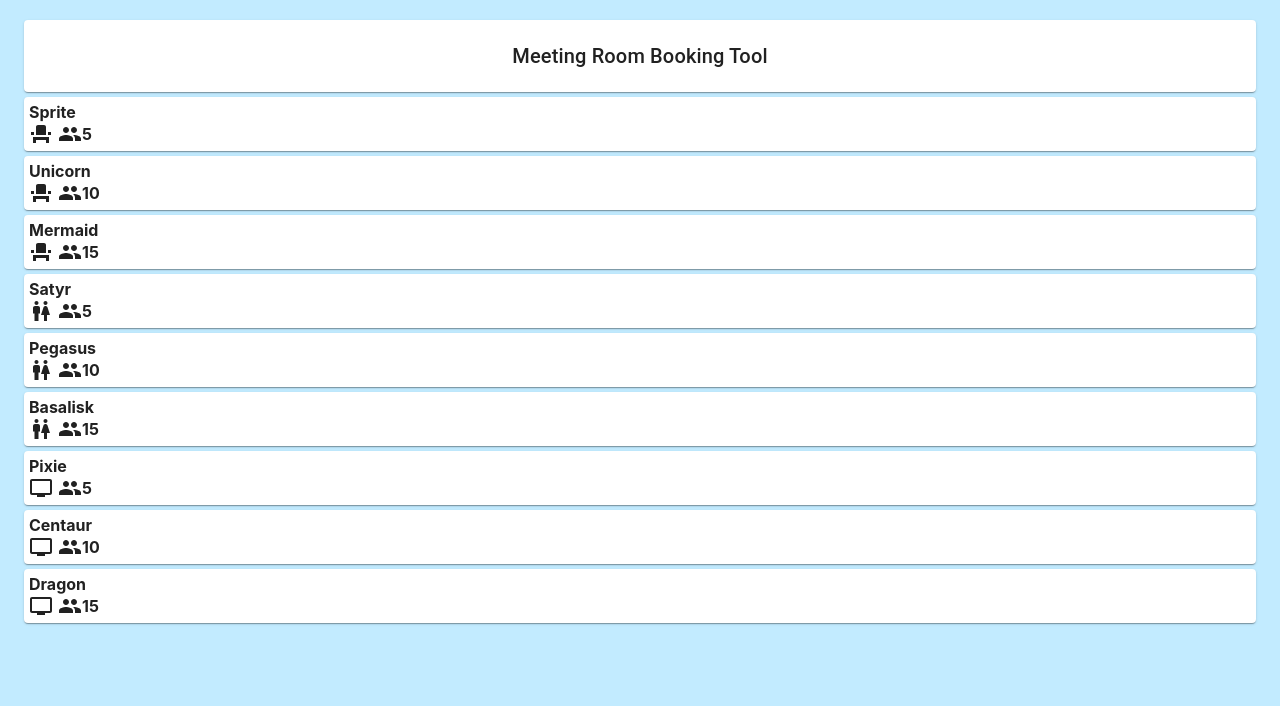
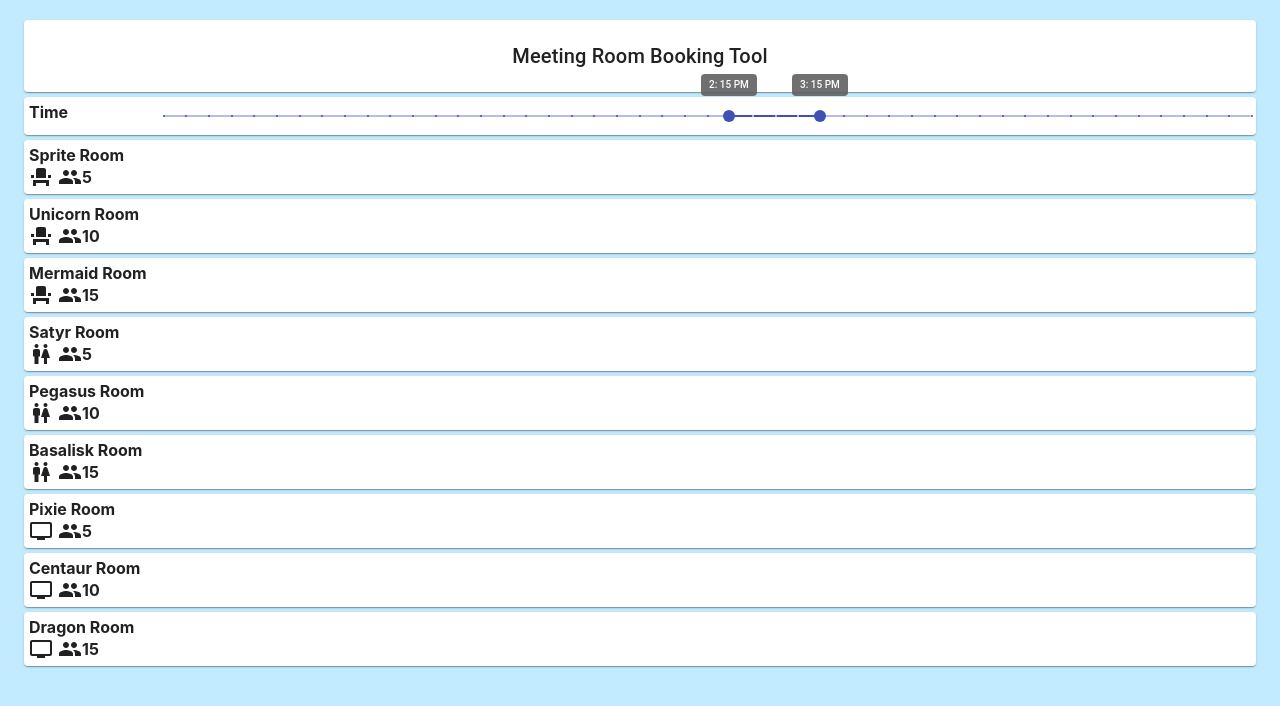
Before and after one commit to Tekkromancer/zensark-meeting-rooms, a React (Create React App) app: page / in a window 1280 px wide. Shown: the top 706 px of the page. Built offline with nearby package versions, Linux system fonts and the light colour scheme; data requests are answered from the project's data file.

Commit message:
add time slider

```diff
--- a/db.json
+++ b/db.json
@@ -1,7 +1,9 @@
 {
-  "officeHours": {
+  "config": {
     "start": 8,
-    "end": 20
+    "end": 20,
+    "increment": 15,
+    "defaultMeetingLength": 60
   },
   "roomTypes": [
     {
@@ -40,55 +42,55 @@
   "rooms": [
     {
       "id": 0,
-      "name": "Sprite",
+      "name": "Sprite Room",
       "roomTypeID": 0,
       "capacityID": 0
     },
     {
       "id": 1,
-      "name": "Unicorn",
+      "name": "Unicorn Room",
       "roomTypeID": 0,
       "capacityID": 1
     },
     {
       "id": 2,
-      "name": "Mermaid",
+      "name": "Mermaid Room",
       "roomTypeID": 0,
       "capacityID": 2
     },
     {
       "id": 3,
-      "name": "Satyr",
+      "name": "Satyr Room",
       "roomTypeID": 1,
       "capacityID": 0
     },
     {
       "id": 4,
-      "name": "Pegasus",
+      "name": "Pegasus Room",
       "roomTypeID": 1,
       "capacityID": 1
     },
     {
       "id": 5,
-      "name": "Basalisk",
+      "name": "Basalisk Room",
       "roomTypeID": 1,
       "capacityID": 2
     },
     {
       "id": 6,
-      "name": "Pixie",
+      "name": "Pixie Room",
       "roomTypeID": 2,
       "capacityID": 0
     },
     {
       "id": 7,
-      "name": "Centaur",
+      "name": "Centaur Room",
       "roomTypeID": 2,
       "capacityID": 1
     },
     {
       "id": 8,
-      "name": "Dragon",
+      "name": "Dragon Room",
       "roomTypeID": 2,
       "capacityID": 2
     }
--- a/src/components/roomColumn/style.js
+++ b/src/components/roomColumn/style.js
@@ -1,8 +1,10 @@
 import { makeStyles } from "@material-ui/core";
+
+import { roomColumnWidth } from '../../scenes/home/style';
 
 export default makeStyles({
   root: {
-    width: 100,
+    width: roomColumnWidth,
   },
   nameSection: {
     fontWeight: 'bold',
--- /dev/null
+++ b/src/components/timeSlider/index.jsx
@@ -0,0 +1,79 @@
+import { Paper, Slider, Tooltip } from '@material-ui/core';
+import React, { useState } from 'react';
+
+import useStyles from './style';
+
+const valuetext = value => {
+  let hours = Math.floor(value / 60);
+  const meridian = hours < 12 ? 'AM' : 'PM';
+  if (meridian === 'PM') hours -= 12;
+
+  if (hours === 0) hours = 12;
+
+  const minutes = value % 60;
+  return `${hours}: ${minutes === 0 ? '00' : minutes} ${meridian}`;
+};
+
+const ValueLabelComponent = props => {
+  const { children, open, value } = props;
+
+  return (
+    <Tooltip open={open} enterTouchDelay={0} placement="top" title={value}>
+      {children}
+    </Tooltip>
+  );
+};
+
+const TimeSlider = ({ config }) => {
+  const classes = useStyles();
+
+
+  const [value, setValue] = useState(() => {
+    const now = new Date();
+
+    let currentHour = now.getHours() * 60;
+    let currentMinutes = now.getMinutes();
+
+    let startHour = currentHour;
+    let startMinutes = (Math.ceil(currentMinutes / config.increment) * config.increment);
+    const minuteDelta = startMinutes - 60;
+    if (minuteDelta > 0) {
+      startMinutes = minuteDelta;
+      startHour++;
+    }
+
+    const startTime = startHour + startMinutes;
+    const endTime = startTime + config.defaultMeetingLength;
+
+    return [startTime, endTime];
+  });
+
+  const handleChange = (event, newValue) => {
+    setValue(newValue);
+  };
+
+  const min = config.start * 60;
+  const max = config.end * 60;
+  const step = config.increment;
+
+  return (
+    <Paper className={classes.root}>
+      <div className={classes.headerColumn}>
+        Time
+      </div>
+      <Slider
+        value={value}
+        min={min}
+        max={max}
+        step={step}
+        onChange={handleChange}
+        valueLabelDisplay="on"
+        ValueLabelComponent={ValueLabelComponent}
+        valueLabelFormat={valuetext}
+        marks={true}
+      />
+    </Paper>
+  )
+}
+
+export default TimeSlider;
--- /dev/null
+++ b/src/components/timeSlider/style.js
@@ -0,0 +1,15 @@
+import { makeStyles } from "@material-ui/core";
+
+import { roomColumnWidth } from '../../scenes/home/style';
+
+export default makeStyles({
+  root: {
+    marginTop: 5,
+    padding: 5,
+    display: 'flex',
+  },
+  headerColumn: {
+    width: roomColumnWidth,
+    fontWeight: 'bold',
+  }
+});
--- a/src/index.js
+++ b/src/index.js
@@ -4,10 +4,15 @@ import './index.css';
 import App from './App';
 import reportWebVitals from './reportWebVitals';
 
+// ReactDOM.render(
+//   <React.StrictMode>
+//     <App />
+//   </React.StrictMode>,
+//   document.getElementById('root')
+// );
+
 ReactDOM.render(
-  <React.StrictMode>
-    <App />
-  </React.StrictMode>,
+    <App />,
   document.getElementById('root')
 );
 
--- a/src/scenes/home/dataLoader.js
+++ b/src/scenes/home/dataLoader.js
@@ -3,7 +3,7 @@ import axios from 'axios';
 const baseURL = ' http://localhost:3002';
 
 const queue = [
-  { endpoint: 'officeHours', loaded: false, result: null },
+  { endpoint: 'config', loaded: false, result: null },
   { endpoint: 'roomCapacities', loaded: false, result: null },
   { endpoint: 'roomTypes', loaded: false, result: null },
   { endpoint: 'rooms', loaded: false, result: null },
--- a/src/scenes/home/index.jsx
+++ b/src/scenes/home/index.jsx
@@ -1,6 +1,7 @@
 import { Box, Container, Grid, Paper, Typography } from '@material-ui/core';
 import React, { useCallback, useEffect, useState } from 'react';
 import RoomRow from '../../components/roomRow';
+import TimeSlider from '../../components/timeSlider';
 
 import { loadData } from './dataLoader';
 
@@ -10,10 +11,11 @@ const HomeScene = () => {
   const classes = useStyles();
 
   const [roomData, setRoomData] = useState([]);
+  const [configData, setConfigData] = useState();
 
   const onComplete = useCallback(data => {
-    console.log('data', data);
     setRoomData(data.displayData);
+    setConfigData(data.config);
   }, []);
 
   useEffect(() => {
@@ -34,6 +36,7 @@ const HomeScene = () => {
             </Grid>
           </Grid>
         </Paper>
+        {configData && <TimeSlider config={configData} />}
         {roomData.length > 0 && roomData.map((data) => (
           <RoomRow key={`room${data.id}`} data={data} />
         ))}
--- a/src/scenes/home/style.js
+++ b/src/scenes/home/style.js
@@ -1,4 +1,6 @@
 import { makeStyles } from "@material-ui/core";
+
+export const roomColumnWidth = 150;
 
 export default makeStyles({
   root: {
```
